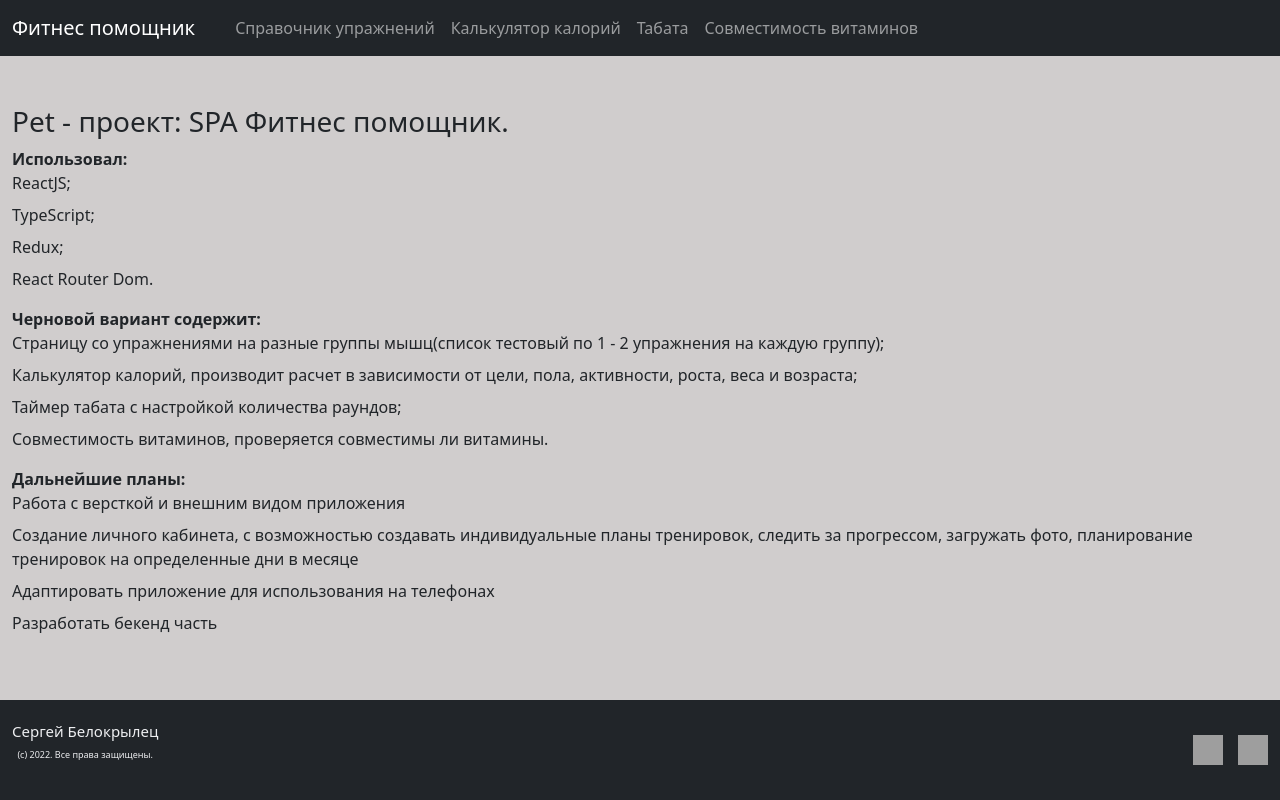
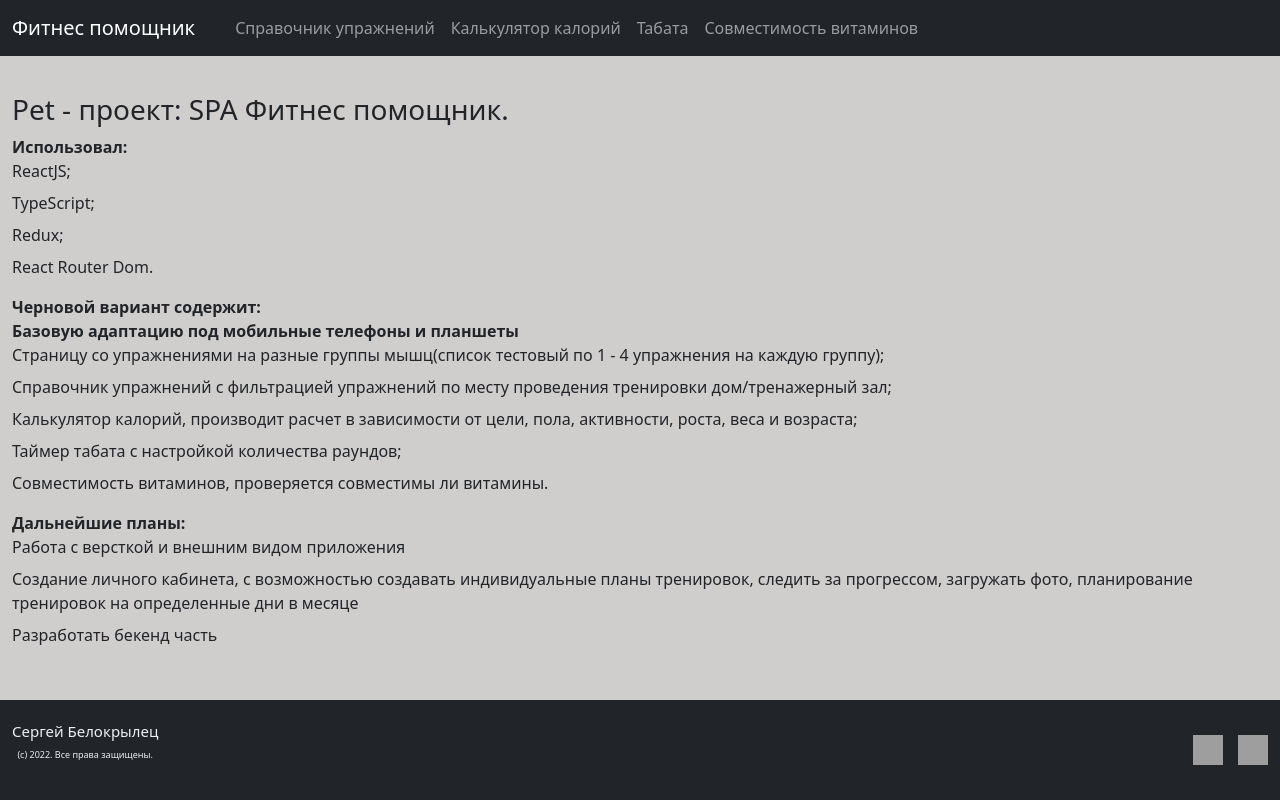
Before and after one commit to belokrylets/fitnessAssistant, a React (Create React App) app: page / in a window 1280 px wide. Built offline with nearby package versions, Linux system fonts and the light colour scheme; grey boxes are pictures that could not be loaded.

Commit message:
правки описания приложения

```diff
--- a/src/components/Home.tsx
+++ b/src/components/Home.tsx
@@ -14,7 +14,9 @@ const Home = () => {
                 </dl>
                 <dl>
                     <dt>Черновой вариант содержит:</dt>
-                    <dd>Страницу со упражнениями на разные группы мышц(список тестовый по 1 - 2 упражнения на каждую группу);</dd>
+                    <dt>Базовую адаптацию под мобильные телефоны и планшеты</dt>
+                    <dd>Страницу со упражнениями на разные группы мышц(список тестовый по 1 - 4 упражнения на каждую группу);</dd>
+                    <dd>Справочник упражнений с фильтрацией упражнений по месту проведения тренировки дом/тренажерный зал;</dd>
                     <dd>Калькулятор калорий, производит расчет в зависимости от цели, пола, активности, роста, веса и возраста;</dd>
                     <dd>Таймер табата с настройкой количества раундов;</dd>
                     <dd>Совместимость витаминов, проверяется совместимы ли витамины.</dd>
@@ -23,7 +25,6 @@ const Home = () => {
                     <dt>Дальнейшие планы:</dt>
                     <dd>Работа с версткой и внешним видом приложения</dd>
                     <dd>Создание личного кабинета, с возможностью создавать индивидуальные планы тренировок, следить за прогрессом, загружать фото, планирование тренировок на определенные дни в месяце</dd>
-                    <dd>Адаптировать приложение для использования на телефонах</dd>
                     <dd>Разработать бекенд часть</dd>
                 </dl>
             </div>
```
